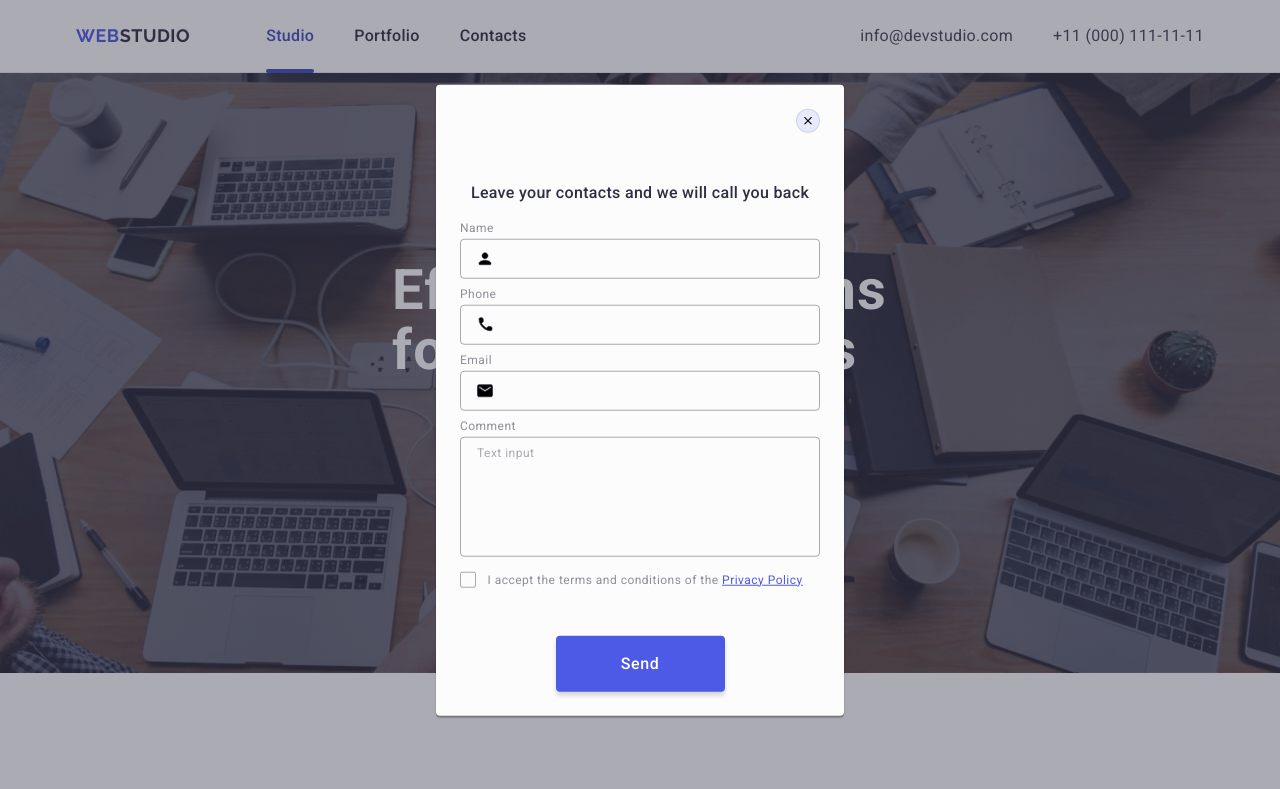
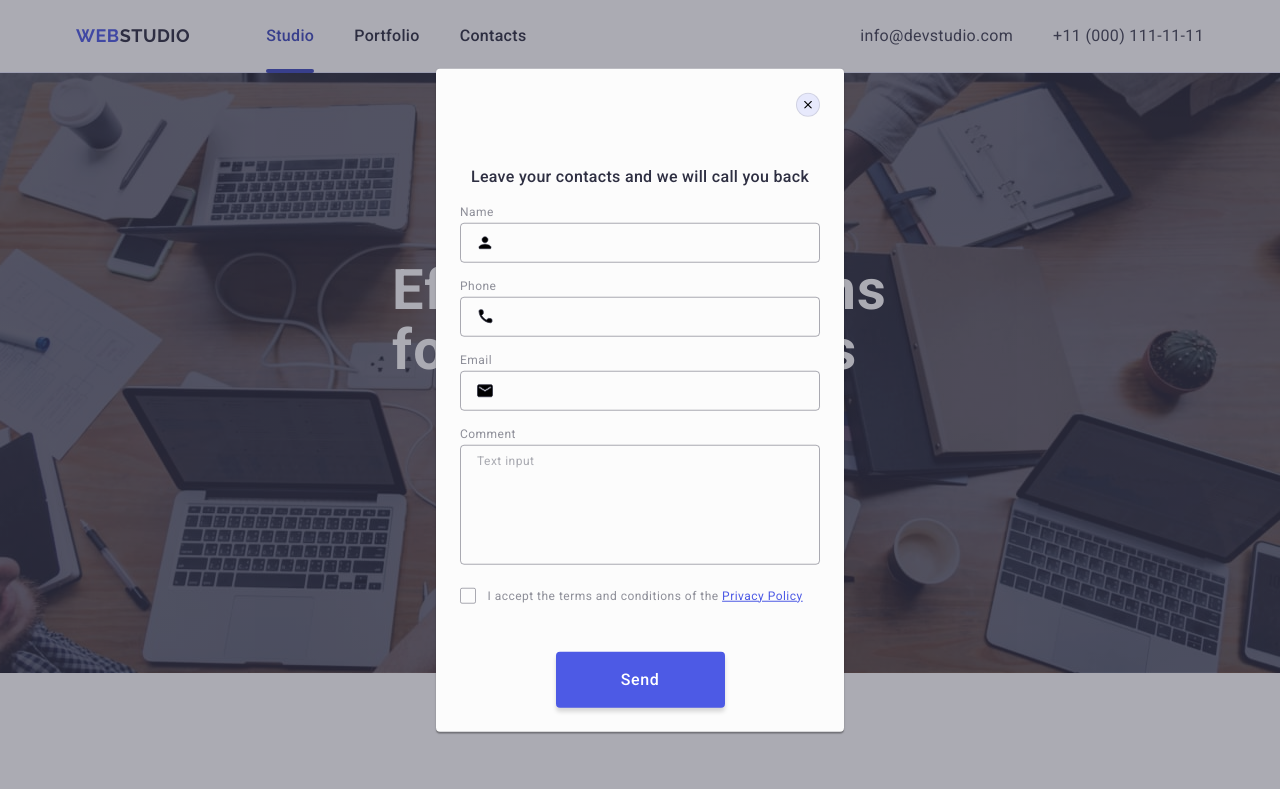
Before and after one commit to Hlafira-Prytuliak/goit-markup-hw-05, a plain HTML site: page index.html in a window 1280 px wide. Shown: the top 789 px of the page. Drawn offline with nearby package versions, Linux system fonts and the light colour scheme.

Commit message:
homewfive

```diff
--- a/css/styles.css
+++ b/css/styles.css
@@ -542,6 +542,7 @@ font-weight: 500;
     padding: 8px 24px;
     min-width: 165px;
     height: 40px;
+    font-weight: 500;
       font-size: 16px;
       line-height: 1.5;
       letter-spacing: 0.04em;
@@ -684,7 +685,7 @@ transition: background-color 250ms cubic-bezier(0.4, 0, 0.2, 1), border 250ms cu
 }
 
 .review-form-field-wrapper {
-margin-bottom: 8px;
+margin-bottom: 16px;
 }
 
 .review-form-input-icon {
```
